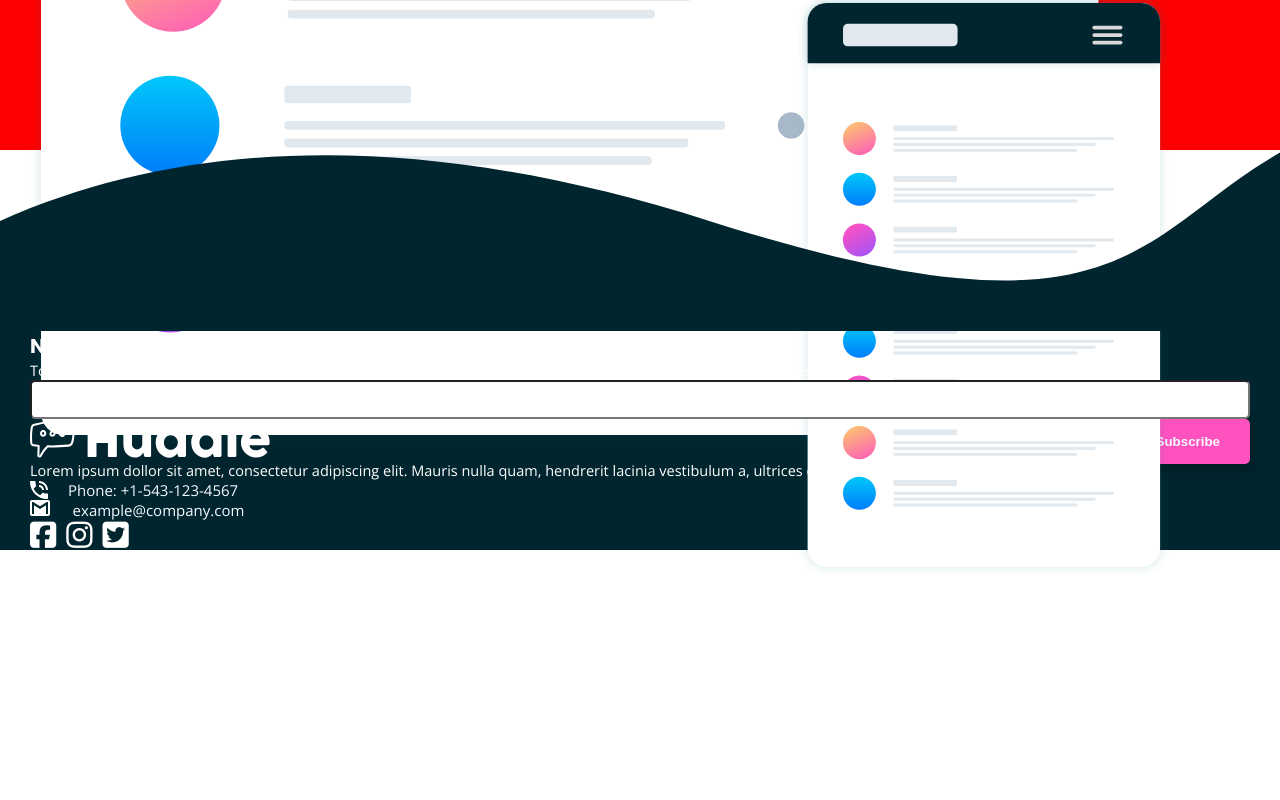
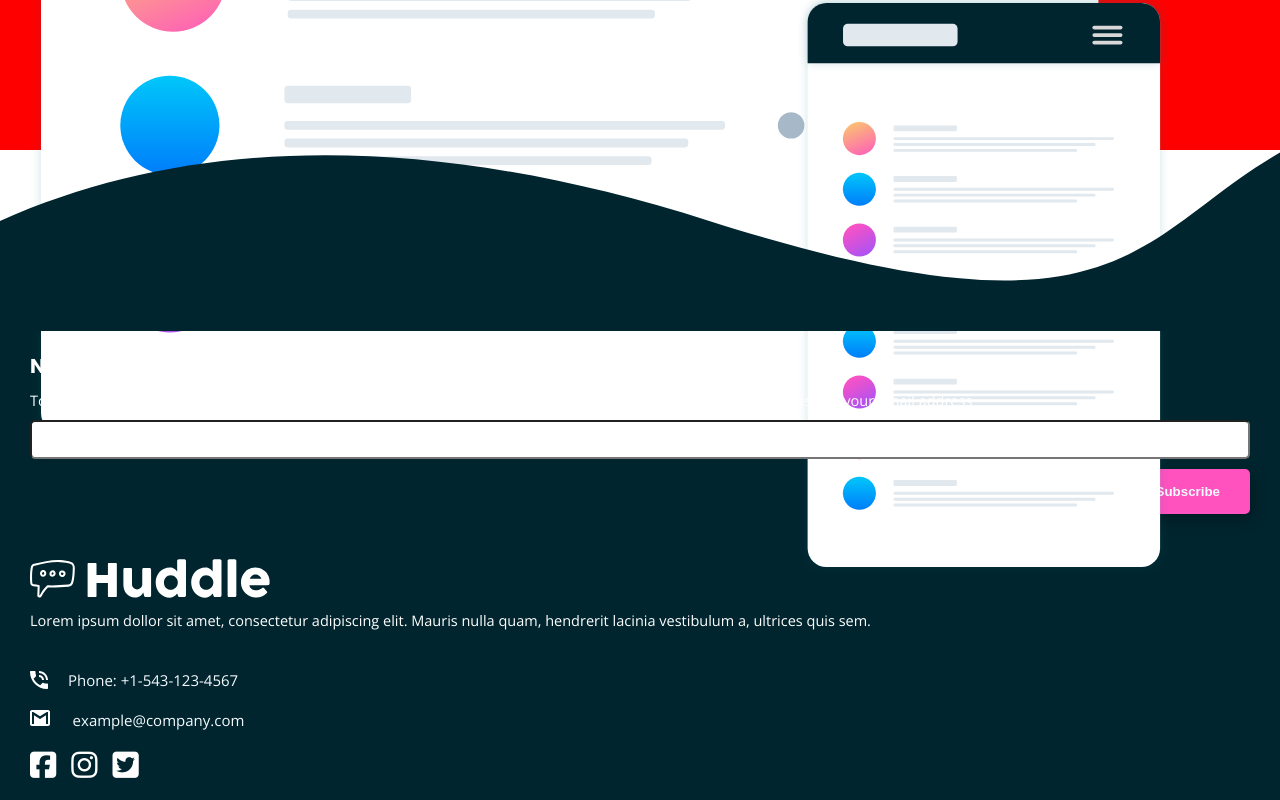
Before and after one commit to ImTomiiq/Huddle-landing-page-with-curved-sections, a plain HTML site: page index.html in a window 1280 px wide. Shown: the part 650-1450 px from the top of the page. Before the commit the page ends 1230 px from the top, so only its background shows below. Drawn offline with nearby package versions, Linux system fonts and the light colour scheme.

Commit message:
finished footer

```diff
--- a/index.html
+++ b/index.html
@@ -55,9 +55,11 @@
             newsletter. We'll never send you spam or pass on your email address
           </p>
           <form action="">
-            <input type="text" class="newsletter__form" />
+            <input type="email" class="newsletter__form" />
+            <button type="submit" class="btn newsletter__button">
+              Subscribe
+            </button>
           </form>
-          <button class="btn newsletter__button">Subscribe</button>
 
           <section class="bottom">
             <img src="/images/logo.svg" alt="" class="bottom__logo" />
--- a/style.scss
+++ b/style.scss
@@ -91,6 +91,7 @@ html {
   &__card {
     padding-inline: 3rem;
     background-color: $color-dark-cyan;
+    padding-block: 2rem;
   }
   &__header {
     font-family: "Poppins", sans-serif;
@@ -98,25 +99,31 @@ html {
   }
   &__content {
     font-size: 1.45rem;
+    margin-top: 1rem;
   }
   &__form {
     width: 100%;
     padding: 1rem;
     border-radius: 0.5rem;
+    margin-top: 1rem;
   }
   &__button {
     float: right;
     padding: 1.5rem 3rem;
     border-radius: 0.5rem;
+    margin-top: 1rem;
   }
 }
 
 .bottom {
   &__logo {
     filter: brightness(0) invert(1);
+    margin-top: 10rem;
   }
   &__content {
     font-size: 1.45rem;
+    margin-top: 1rem;
+    margin-bottom: 4rem;
   }
 }
 
@@ -124,6 +131,7 @@ html {
   display: flex;
   align-items: center;
   font-size: 1.5rem;
+  margin-block: 2rem;
   &__svg {
     margin-right: 2rem;
   }
@@ -139,9 +147,16 @@ html {
 }
 
 .social {
+  margin-top: 2rem;
   display: flex;
   &__icon {
-    margin-right: 1rem;
+    margin-right: 1.5rem;
+    transition: all 0.5s;
+    &:hover {
+      color: #00c8f8;
+      cursor: pointer;
+      transition: all 0.5s;
+    }
   }
   :last-child {
     margin-right: 0;
```
Also changed, not shown: dist/style.css, 1 other file.
